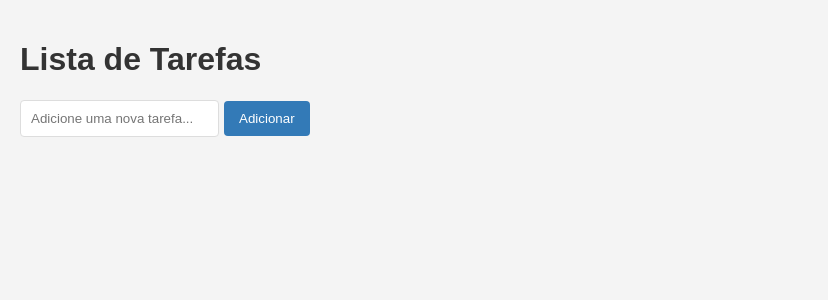
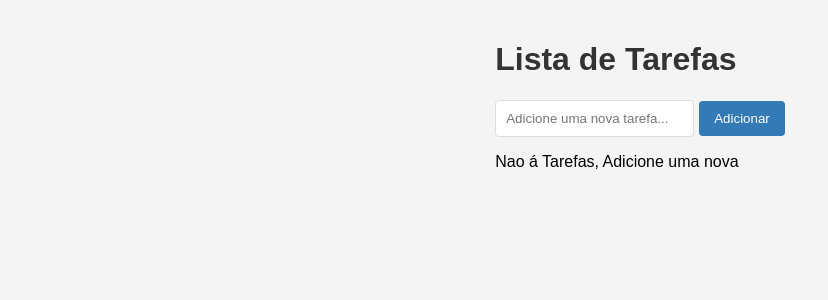
Before and after one commit to luc4s-s/to-do-list, a React (Vite) app: page / in a window 1280 px wide. Shown: the top 300 px of the page, without its empty margins (0-828 px from the left). Built offline with nearby package versions, Linux system fonts and the light colour scheme.

Commit message:
adicionado a funcionalidade de mensagem alertando que nao tem nunham tarefa

```diff
--- a/src/App.jsx
+++ b/src/App.jsx
@@ -30,6 +30,8 @@ const App = () => {
   };
 
   return (
+
+    <div className="idDiv">
     <div>
       <h1>Lista de Tarefas</h1>
       <TaskInput onAddTask={addTask} />
@@ -39,6 +41,7 @@ const App = () => {
         onToggleTaskDone={toggleTaskDone}
       />
     </div>
+    </div>
   );
 };
 
--- a/src/components/TaskList.jsx
+++ b/src/components/TaskList.jsx
@@ -2,6 +2,11 @@ import React from "react";
 import Task from "./Task";
 
 const TaskList = ({ tasks, onDeleteTask, onToggleTaskDone }) => {
+
+  if(tasks.length === 0){
+  return <p>Nao á Tarefas, Adicione uma nova</p>
+}
+
   return (
     <ul>
       {tasks.map((task) => (
```
